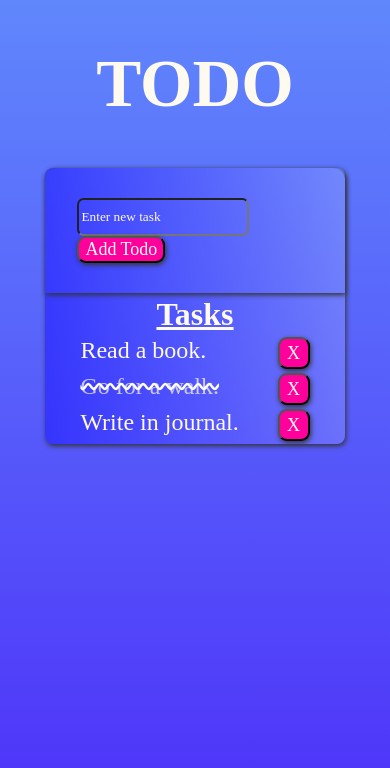
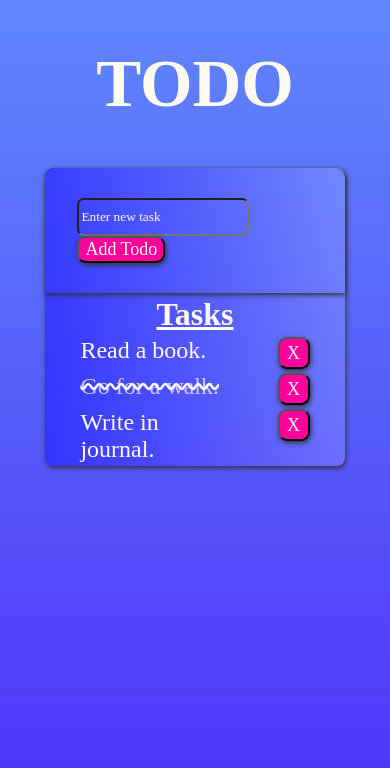
Before and after one commit to ZsoltEmber/diligent-react-ts2, a React (Vite) app: page / in a window 390 px wide. Shown: the top 768 px of the page. Built offline with nearby package versions, Linux system fonts and the light colour scheme.

Commit message:
make the style responsive

```diff
--- a/src/style/style.css
+++ b/src/style/style.css
@@ -34,14 +34,16 @@ td{
     font-size: x-large;
     margin-left: 2rem;
     display: flex;
+    width: auto;
 }
+
+
 
 .delete {
     width: 2rem;
     height: 2rem;
     margin-right: 2rem;
     margin-left: auto;
-
 }
 
 h1{
@@ -53,6 +55,11 @@ h1{
 thead{
     font-size: xx-large;
     text-decoration:underline;
+}
+
+.todo-text{
+    max-width: 40vw;
+    word-wrap: break-word;
 }
 
 .todo-text.done{
```
